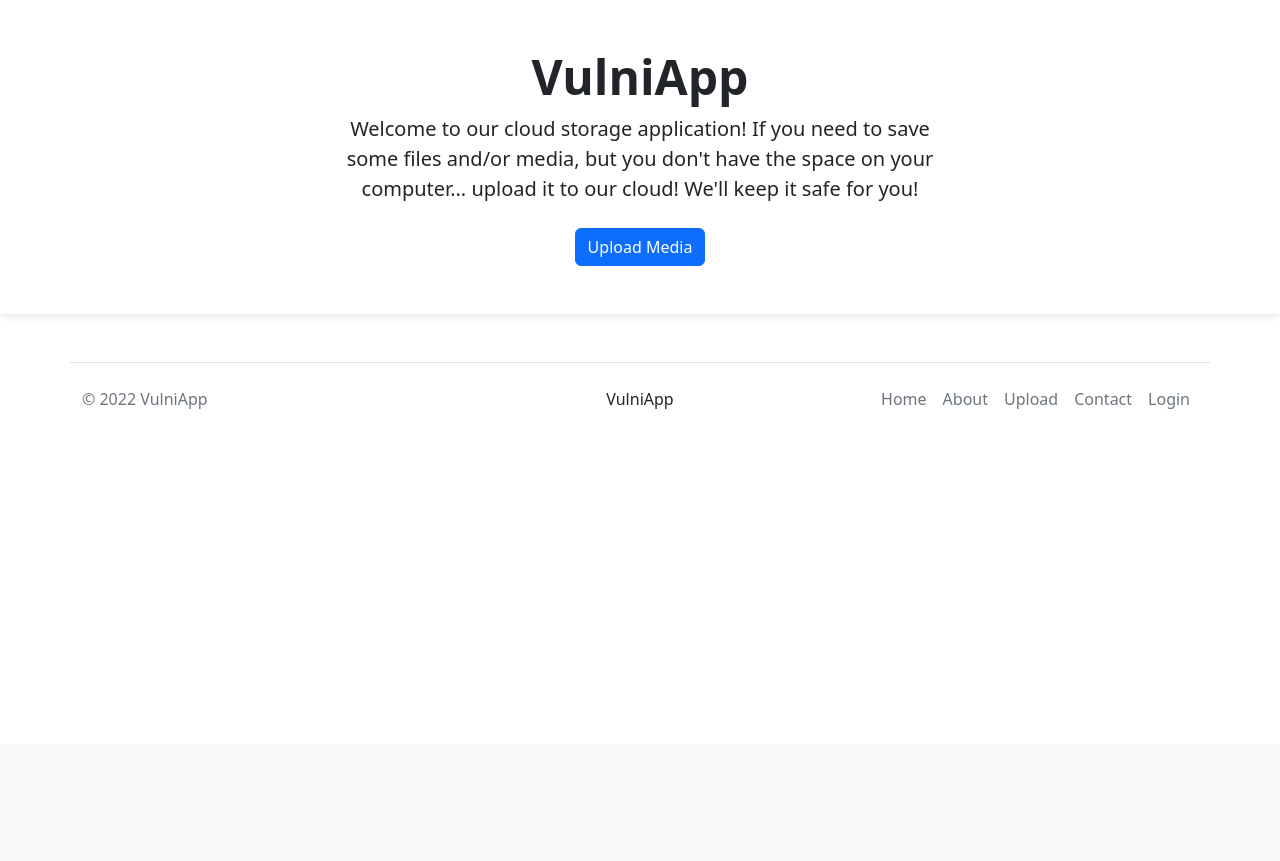
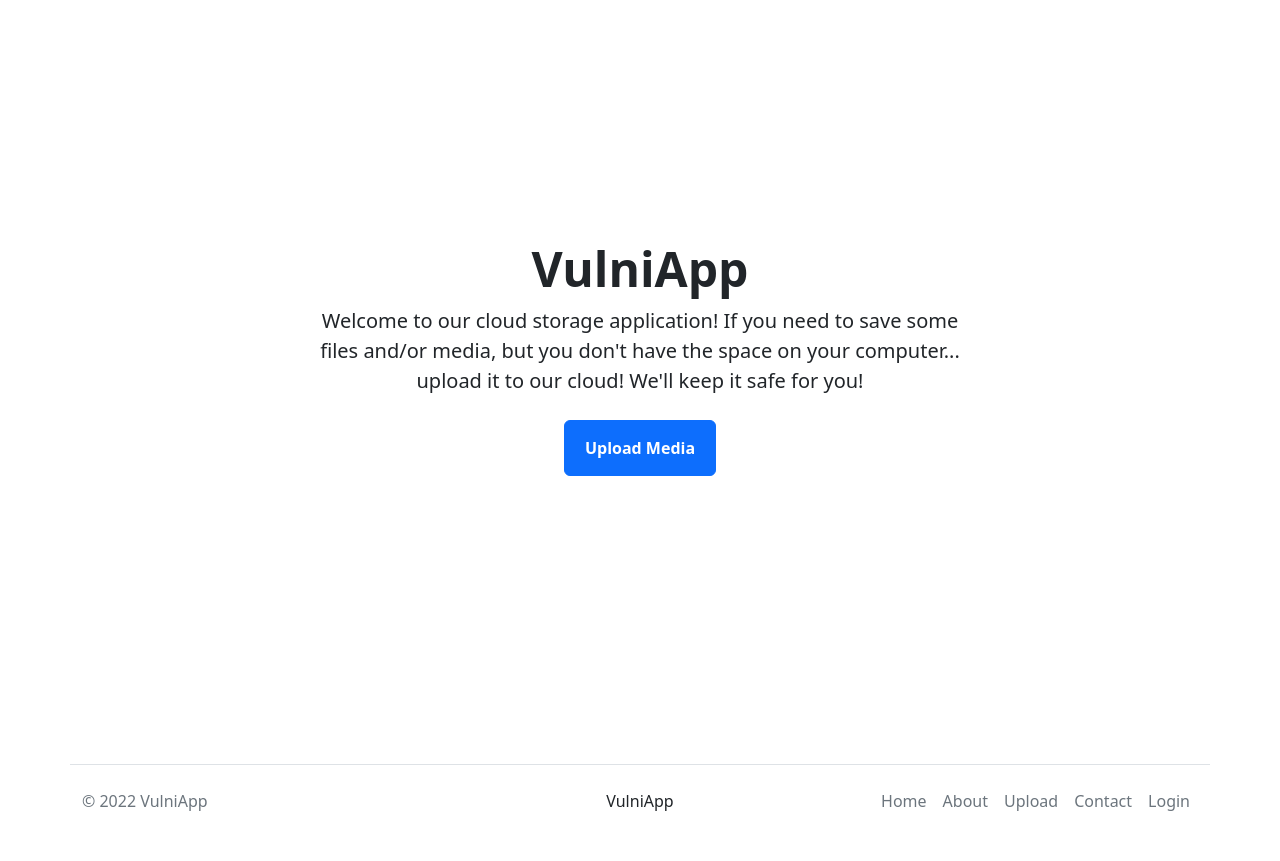
Before and after one commit to thomas-lysens/VulniApp, a PHP site: page / in a window 1280 px wide. Shown: the part 56-917 px from the top of the page. Before the commit the page ends 465 px from the top, so only its background shows below. Run offline with PHP 8.4, Linux system fonts and the light colour scheme.

Commit message:
Added styling to hero and upload-btn

```diff
--- a/assets/css/style.css
+++ b/assets/css/style.css
@@ -8,6 +8,11 @@
 }
 
 .hero {
+    padding: 30vh 0!important;
     margin-top: 0!important;
-    box-shadow: 0 2px 8px rgba(0, 0, 0, 0.1);
 }
+
+.upload-btn {
+    padding: 15px 20px;
+    font-weight: bold;
+}
```
